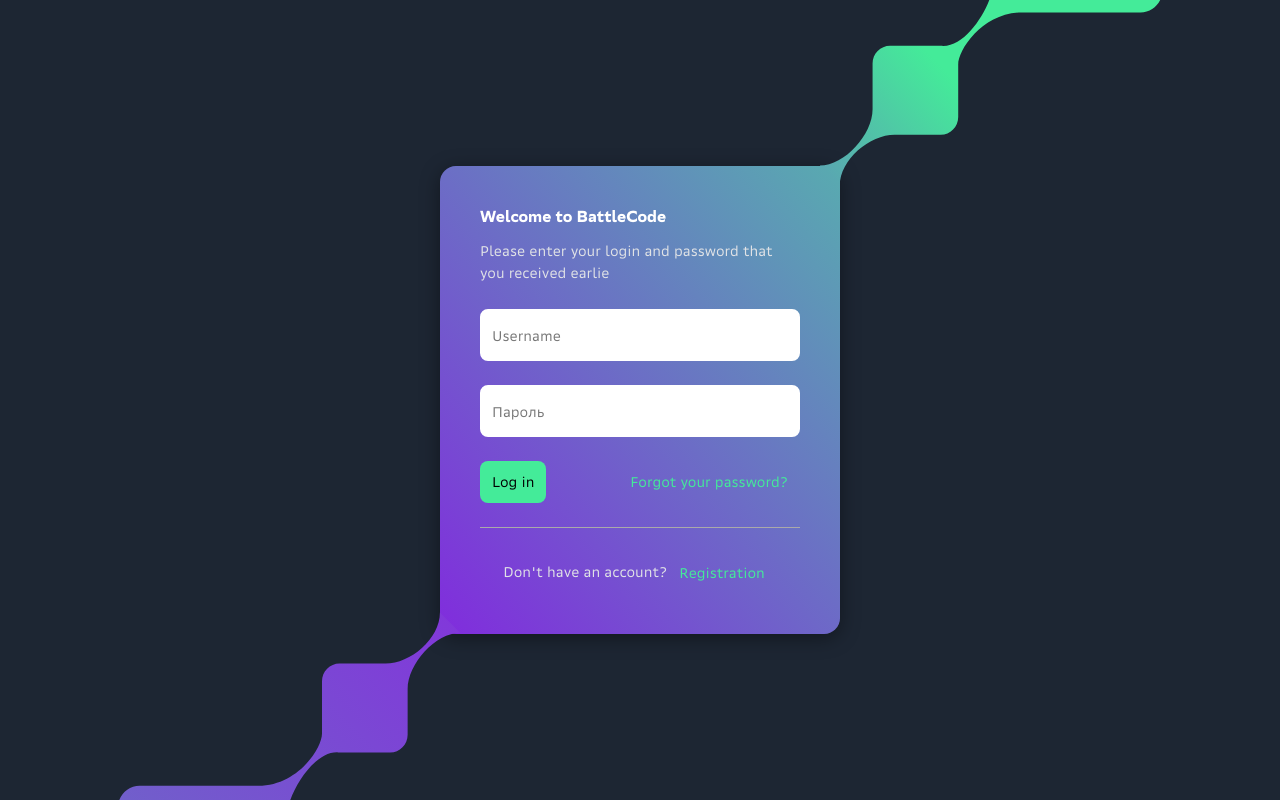
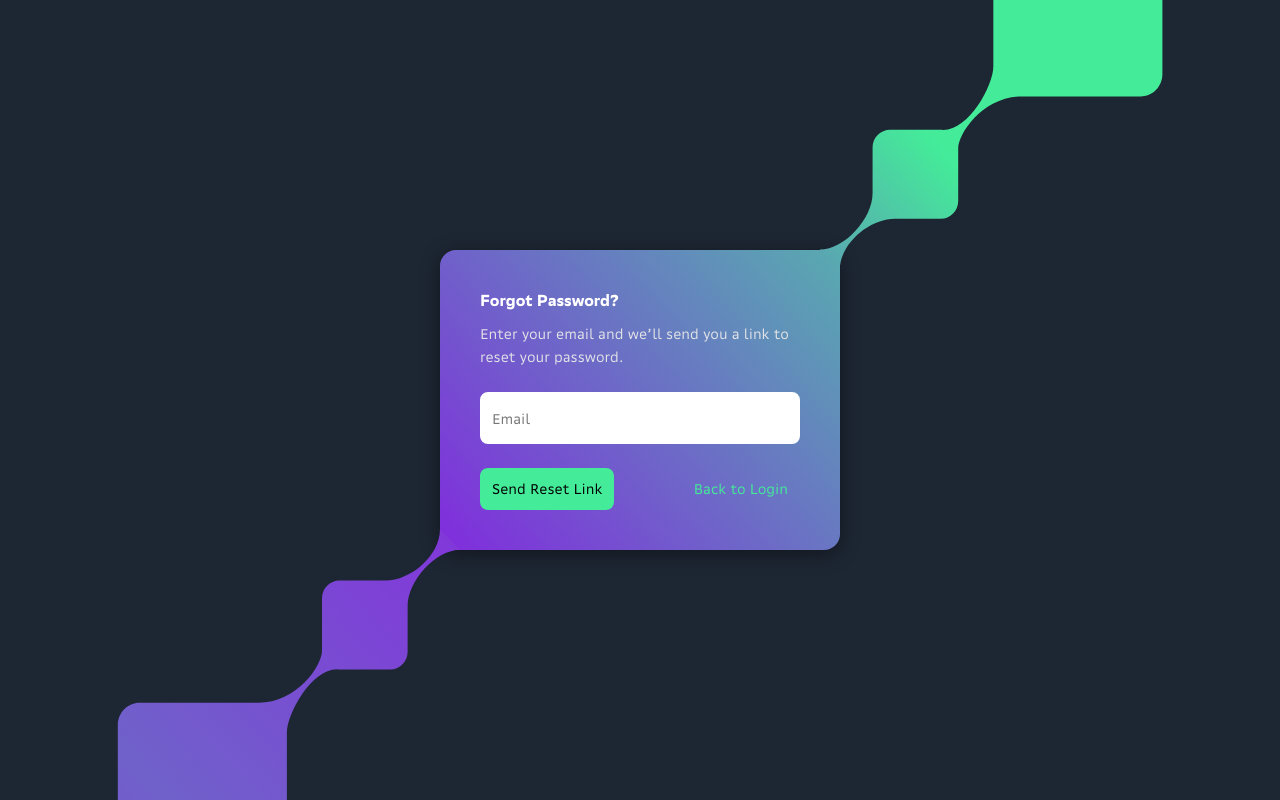
Before and after one commit to Mauzek/BattleCode, a React (Vite) app: page /auth in a window 1280 px wide. Both pictures are taken after a click on the button "Forgot your password?". Built offline with nearby package versions, Linux system fonts and the light colour scheme.

Commit message:
feat(authForm): добавить шаг forgotPasswordStep для authFrom

```diff
--- a/src/components/authForm/authForm.tsx
+++ b/src/components/authForm/authForm.tsx
@@ -8,20 +8,29 @@ import {
   registerSchema,
   confirmCodeSchema,
   verify2FASchema,
+  forgotPasswordSchema,
   type LoginFormData,
   type RegisterFormData,
   type ConfirmCodeFormData,
   type Verify2FAFormData,
+  type ForgotPasswordFormData,
 } from "@/schemas";
 import { LoginStep } from "./steps/loginStep";
 import { RegisterStep } from "./steps/registerStep";
 import { ConfirmEmailStep } from "./steps/confirmEmailStep";
 import { TwoFAStep } from "./steps/twoFAStep";
 import { Verify2FAStep } from "./steps/verify2FAStep";
+import { ForgotPasswordStep } from "./steps/forgotPasswordStep";
 import styles from "./authForm.module.scss";
 import { useNavigate } from "react-router-dom";
 
-type AuthStep = "login" | "register" | "confirmEmail" | "twoFA" | "verify2FA";
+type AuthStep =
+  | "login"
+  | "register"
+  | "confirmEmail"
+  | "twoFA"
+  | "verify2FA"
+  | "forgotPassword";
 
 export const AuthForm = () => {
   const [step, setStep] = useState<AuthStep>("login");
@@ -29,6 +38,7 @@ export const AuthForm = () => {
   const [registrationData, setRegistrationData] =
     useState<RegisterFormData | null>(null);
   const navigate = useNavigate();
+
   const loginForm = useForm<LoginFormData>({
     resolver: zodResolver(loginSchema),
     mode: "onBlur",
@@ -49,16 +59,23 @@ export const AuthForm = () => {
     mode: "onBlur",
   });
 
+  const forgotPasswordForm = useForm<ForgotPasswordFormData>({
+    resolver: zodResolver(forgotPasswordSchema),
+    mode: "onBlur",
+  });
+
   const { reset: resetLogin } = loginForm;
   const { reset: resetRegister } = registerForm;
   const { reset: resetConfirm } = confirmCodeForm;
   const { reset: resetVerify2FA } = verify2FAForm;
+  const { reset: resetForgotPassword } = forgotPasswordForm;
 
   const resetAllForms = () => {
     resetLogin();
     resetRegister();
     resetConfirm();
     resetVerify2FA();
+    resetForgotPassword();
     setRegistrationData(null);
   };
 
@@ -152,6 +169,27 @@ export const AuthForm = () => {
     }
   };
 
+  const onForgotPasswordSubmit = async (data: ForgotPasswordFormData) => {
+    setLoading(true);
+    try {
+      await promiseToast(
+        () => new Promise((resolve) => setTimeout(resolve, 600)),
+        {
+          loading: "Sending recovery email...",
+          success: () => `Recovery link sent to ${data.email}`,
+          error: () => "Failed to send recovery email",
+        }
+      );
+
+      setStep("login");
+      resetForgotPassword();
+    } catch (err) {
+      console.error("Forgot password error:", err);
+    } finally {
+      setLoading(false);
+    }
+  };
+
   const generateOtpAuthUrl = (username: string): string => {
     const secret = "JBSWY3DPEHPK3PXP";
     return `otpauth://totp/BattleCode:${encodeURIComponent(
@@ -168,6 +206,7 @@ export const AuthForm = () => {
               <LoginStep
                 loading={loading}
                 onSwitchToRegister={() => setStep("register")}
+                onForgotPassword={() => setStep("forgotPassword")}
                 onSubmit={onLoginSubmit}
               />
             </div>
@@ -230,6 +269,19 @@ export const AuthForm = () => {
           </FormProvider>
         );
 
+      case "forgotPassword":
+        return (
+          <FormProvider {...forgotPasswordForm}>
+            <div className={styles.auth__card} key="forgotPassword">
+              <ForgotPasswordStep
+                loading={loading}
+                onBack={() => setStep("login")}
+                onSubmit={onForgotPasswordSubmit}
+              />
+            </div>
+          </FormProvider>
+        );
+
       default:
         return null;
     }
--- /dev/null
+++ b/src/components/authForm/steps/forgotPasswordStep.tsx
@@ -0,0 +1,68 @@
+import { useFormContext } from "react-hook-form";
+import type { ForgotPasswordFormData } from "@/schemas";
+import { Input } from "@/components/ui";
+import styles from "../authForm.module.scss";
+
+type ForgotPasswordStepProps = {
+  loading: boolean;
+  onBack: () => void;
+  onSubmit: (data: ForgotPasswordFormData) => void;
+};
+
+export const ForgotPasswordStep = ({
+  loading,
+  onBack,
+  onSubmit,
+}: ForgotPasswordStepProps) => {
+  const { register, handleSubmit, formState } =
+    useFormContext<ForgotPasswordFormData>();
+  const { errors } = formState;
+
+  return (
+    <>
+      <div className={styles.auth__info}>
+        <h1 className={styles.auth__title}>Forgot Password?</h1>
+        <p className={styles.auth__text}>
+          Enter your email and we’ll send you a link to reset your password.
+        </p>
+      </div>
+      <form onSubmit={handleSubmit(onSubmit)} className={styles.auth__form}>
+        <label className={styles.auth__field}>
+          <Input
+            name="email"
+            register={register}
+            errors={errors}
+            type="email"
+            autoComplete="email"
+            placeholder=" "
+            className={`${styles.auth__input} ${
+              errors.email ? styles["auth__input--error"] : ""
+            }`}
+          />
+          <span className={styles.auth__floatingLabel}>Email</span>
+          {errors.email && (
+            <span className={styles.auth__error}>{errors.email.message}</span>
+          )}
+        </label>
+
+        <div className={styles.auth__actions}>
+          <button
+            type="submit"
+            className={styles.auth__button}
+            disabled={loading}
+          >
+            Send Reset Link
+          </button>
+          <button
+            type="button"
+            className={`${styles.auth__button} ${styles["auth__button--trasperent"]}`}
+            onClick={onBack}
+            disabled={loading}
+          >
+            Back to Login
+          </button>
+        </div>
+      </form>
+    </>
+  );
+};
--- a/src/components/authForm/steps/loginStep.tsx
+++ b/src/components/authForm/steps/loginStep.tsx
@@ -6,12 +6,14 @@ import styles from "../authForm.module.scss";
 type LoginStepProps = {
   loading: boolean;
   onSwitchToRegister: () => void;
+  onForgotPassword: () => void;
   onSubmit: (data: LoginFormData) => void;
 };
 
 export const LoginStep = ({
   loading,
   onSwitchToRegister,
+  onForgotPassword,
   onSubmit,
 }: LoginStepProps) => {
   const { register, handleSubmit, formState } = useFormContext<LoginFormData>();
@@ -78,6 +80,7 @@ export const LoginStep = ({
             type="button"
             className={`${styles.auth__button} ${styles["auth__button--trasperent"]}`}
             disabled={loading}
+            onClick={onForgotPassword}
           >
             Forgot your password?
           </button>
--- a/src/schemas/auth.ts
+++ b/src/schemas/auth.ts
@@ -1,52 +1,59 @@
 import { z } from "zod";
 
 const loginSchema = z.object({
-  username: z.string().min(3, "Введите логин"),
-  password: z.string().min(6, "Минимум 6 символов"),
+  username: z.string().min(3, "Enter your username"),
+  password: z.string().min(6, "Minimum of 6 characters"),
 });
 
 const registerSchema = z
   .object({
     email: z
       .string()
-      .min(1, "Введите email")
-      .email("Некорректный формат email"),
-    username: z.string().min(3, "Логин не короче 3 символов"),
-    password: z.string().min(6, "Минимум 6 символов"),
+      .min(1, "Enter your email address")
+      .email("Invalid email address"),
+    username: z.string().min(3, "Username must be 3 characters long"),
+    password: z.string().min(6, "Minimum of 6 characters"),
     confirmPassword: z.string(),
   })
   .refine((data) => data.password === data.confirmPassword, {
-    message: "Пароли не совпадают",
+    message: "Passwords don't match",
     path: ["confirmPassword"],
   });
 
 const confirmCodeSchema = z.object({
   code: z
     .string()
-    .min(6, "Код должен содержать 6 цифр")
-    .max(6, "Код должен содержать 6 цифр")
+    .min(6, "The code must contain 6 digits")
+    .max(6, "The code must contain 6 digits")
     .regex(/^\d+$/, "Код должен состоять только из цифр"),
 });
 
 const verify2FASchema = z.object({
   code: z
     .string()
-    .min(6, "Код должен содержать 6 цифр")
-    .max(6, "Код должен содержать 6 цифр")
-    .regex(/^\d+$/, "Код должен состоять только из цифр"),
+    .min(6, "The code must contain 6 digits")
+    .max(6, "The code must contain 6 digits")
+    .regex(/^\d+$/, "The code must consist of numbers only"),
 });
 
+const forgotPasswordSchema = z.object({
+  email: z.string().email("Invalid email address"),
+});
+
+type ForgotPasswordFormData = z.infer<typeof forgotPasswordSchema>;
 type LoginFormData = z.infer<typeof loginSchema>;
 type RegisterFormData = z.infer<typeof registerSchema>;
 type ConfirmCodeFormData = z.infer<typeof confirmCodeSchema>;
-type Verify2FAFormData = z.infer<typeof verify2FASchema>;;
+type Verify2FAFormData = z.infer<typeof verify2FASchema>;
 export {
   loginSchema,
   registerSchema,
   confirmCodeSchema,
   verify2FASchema,
+  forgotPasswordSchema,
   type LoginFormData,
   type RegisterFormData,
   type ConfirmCodeFormData,
-  type Verify2FAFormData
+  type Verify2FAFormData,
+  type ForgotPasswordFormData,
 };
```
